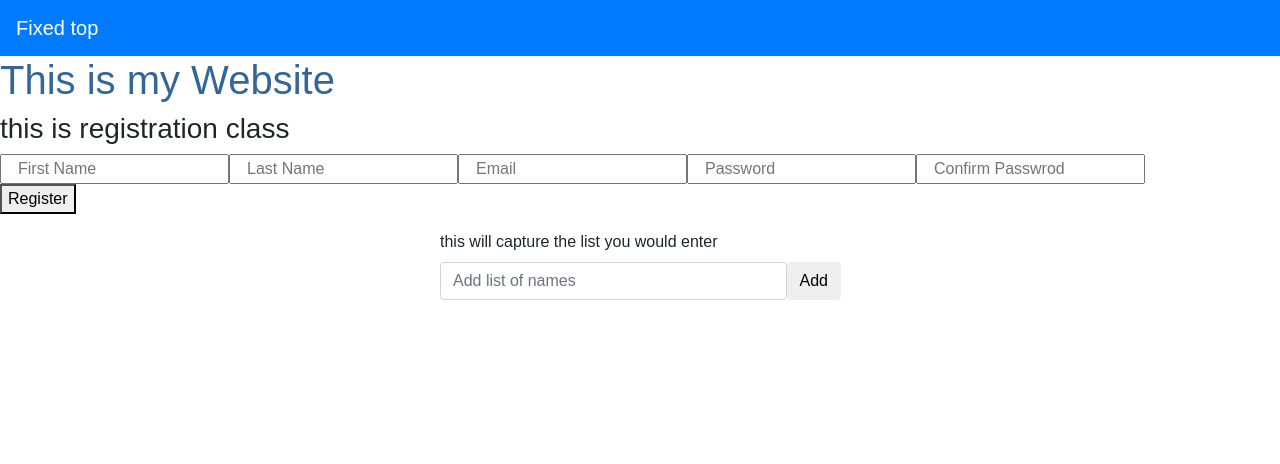
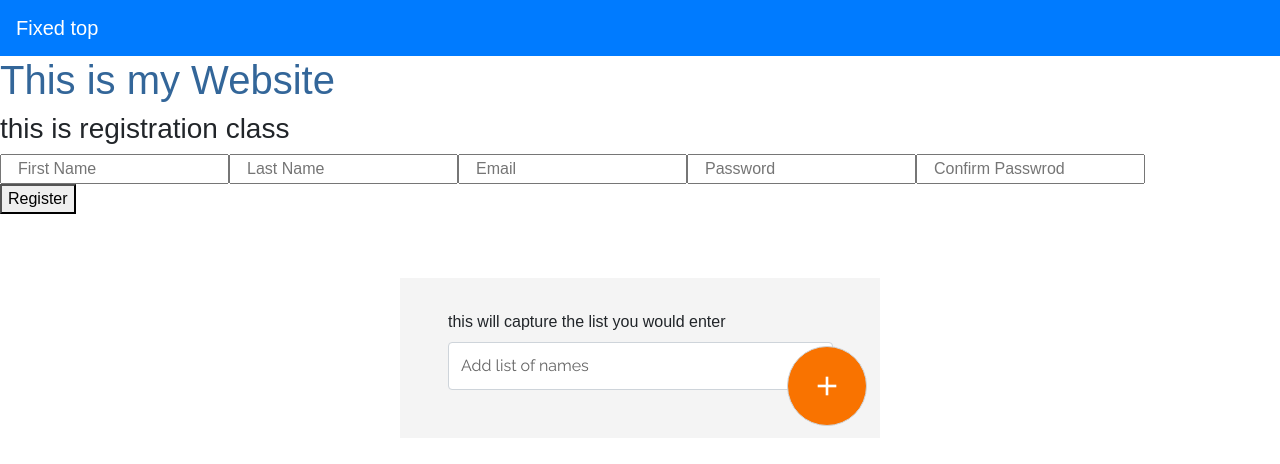
Before and after one commit to saeed-ghasemi/myWeb, an Angular app: page / in a window 1280 px wide. Shown: the top 464 px of the page. Built offline with nearby package versions, Linux system fonts and the light colour scheme.

Commit message:
finished the list project

```diff
--- a/src/app/list/list.component.css
+++ b/src/app/list/list.component.css
@@ -1,8 +1,61 @@
+/*Google fonts*/
+@import url('https://fonts.googleapis.com/css?family=Raleway');
+
+
 body{
   padding: 0;
   margin: 0;
 }
 form{
-  max-width: 25em;
+  max-width: 30em;
+  margin: 4em auto;
+  position: relative;
+  background: #f4f4f4;
+  padding: 2em 3em;
+}
+form h1{
+  font-family: "Raleway";
+  color:#F97300;
+}
+form input[type=text]::placeholder{
+  font-family: "Raleway";
+  color:#666;
+}
+form .data{
+  margin-top: 1em;
+}
+form .data li{
+  background: #fff;
+  border-left: 4px solid #F97300;
+  padding: 1em;
   margin: 1em auto;
+  color: #666;
+  font-family: "Raleway";
 }
+form .data li i{
+  float: right;
+  color: #888;
+  cursor: pointer;
+}
+form .input-group-text{
+  background: #F97300;
+  border-radius: 50%;
+  width: 5em;
+  height: 5em;
+  padding: 1em 23px;
+  color: #fff;
+  position: absolute;
+  right: 13px;
+  top: 68px;
+  cursor: pointer;
+}
+form .input-group-text i{
+  font-size: 2em;
+}
+form .form-control{
+  height: 3em;
+  font-family: "Raleway";
+}
+form .form-control:focus{
+  box-shadow: 0;
+}
--- a/src/app/list/list.component.html
+++ b/src/app/list/list.component.html
@@ -1,18 +1,22 @@
 <div class="container">
-  <form>
+  <form #listForm (Submit)="listSubmit(listForm.value); listForm.resetForm()">
   <div class="form-group">
     <label>this will capture the list you would enter</label>
     <div class="input-group-prepend">
       <!--#(hashtak) sign define a variable in the input-->
       <input type="text" #list class="form-control" placeholder="Add list of names" name="list" ngModel>
-        <button class="btn btn-default" (click)="addList (list.value)">Add</button>
+      <span class="input-group-text" (click)="addList (list.value)">
+        <i class="material-icons">add</i>
+      </span>
       <!--calls the entered value from the above variable, to capture it we need to
       define an array in the list.component.ts-->
     </div>
   </div>
   <div class="data">
     <ul class="list-instyled">
-        <li *ngFor="let nameList of listArray">{{nameList}}</li>
+      <!--and delete icon inside list item-->
+      <li *ngFor="let nameList of listArray">{{nameList}} <i (click)="deleteName(list.value)" class="material-icons">delete</i>
+      </li>
     </ul>
   </div>
   </form>
--- a/src/app/list/list.component.ts
+++ b/src/app/list/list.component.ts
@@ -1,4 +1,4 @@
-import { Component, OnInit } from '@angular/core';
+import {Component, OnInit} from '@angular/core';
 
 @Component({
   selector: 'app-list',
@@ -6,16 +6,38 @@ import { Component, OnInit } from '@angular/core';
   styleUrls: ['./list.component.css']
 })
 export class ListComponent implements OnInit {
-  // listArray: Array<String>
+  // listArray: Array<String>   //two different ways how we define arrays in type script
+  listArray = []
 
-  listArray=[]
+  /*add item*/
+  addList(value){
+  if(value!==""){
+  this.listArray.push(value)
+}else{
+  alert('Field required **')
+}
 
-  addList(value) {
-    this.listArray.push(value)
-    console.log(this.listArray)
+}
+  /*delete item*/
+  deleteName(list) {
+    for (let i = 0; i <= this.listArray.length; i++) {
+      if (list == this.listArray[i]) {
+        this.listArray.splice(i, 1)
+      }
+    }
+  }
 
+  // submit Form
+  listSubmit(value: any) {
+    if (value !== "") {
+      this.listArray.push(value.todo)
+    } else {
+      alert('Field required **')
+    }
   }
-  constructor() { }
+
+  constructor() {
+  }
 
   ngOnInit() {
   }
--- a/src/index.html
+++ b/src/index.html
@@ -8,6 +8,7 @@
   <meta name="viewport" content="width=device-width, initial-scale=1">
   <link rel="icon" type="image/x-icon" href="favicon.ico">
   <link rel="stylesheet" href="https://maxcdn.bootstrapcdn.com/bootstrap/4.0.0/css/bootstrap.min.css" integrity="sha384-Gn5384xqQ1aoWXA+058RXPxPg6fy4IWvTNh0E263XmFcJlSAwiGgFAW/dAiS6JXm" crossorigin="anonymous">
+  <link href="https://fonts.googleapis.com/icon?family=Material+Icons" rel="stylesheet">
 </head>
 <body>
   <app-root></app-root>
```
Lines whose indentation alone changed are shown as unchanged.
